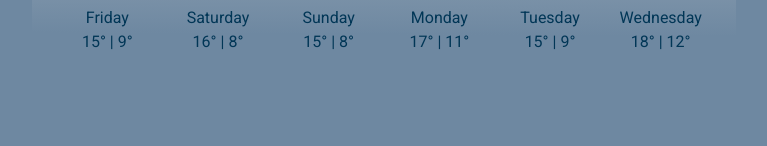
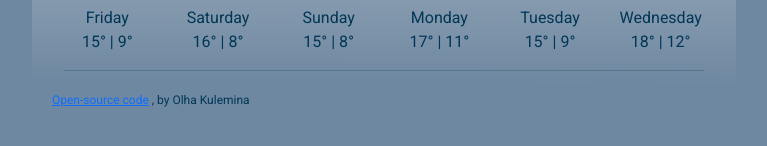
Before and after one commit to kuleminao/weather-app, a plain HTML site: page index.html in a window 1280 px wide. Shown: the part 384-530 px from the top of the page, without its empty margins (256-1023 px from the left). Drawn offline with nearby package versions, Linux system fonts and the light colour scheme.

Commit message:
Added open source link

```diff
--- a/index.html
+++ b/index.html
@@ -84,8 +84,13 @@
                     <div class="temperature">18° | 12°</div>
                 </div>
             </div>
+            <hr>
+        </div>
+        <div class="open-source"> <a href="https://github.com/kuleminao/weather-app" target="_blank">Open-source
+                code</a> , by Olha Kulemina
         </div>
     </div>
+
     <script src="src/index.js"></script>
 </body>
 
--- a/src/style.css
+++ b/src/style.css
@@ -67,3 +67,8 @@ h1 {
   position: relative;
   top: -34px;
 }
+
+.open-source {
+  font-size: 12px;
+  margin-top: 20px;
+}
```
